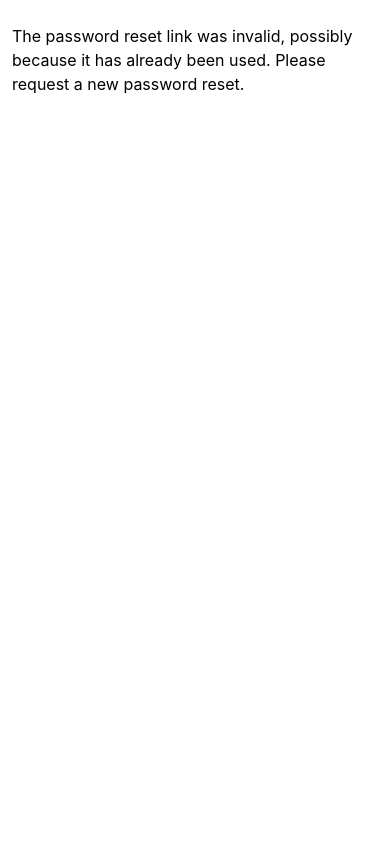
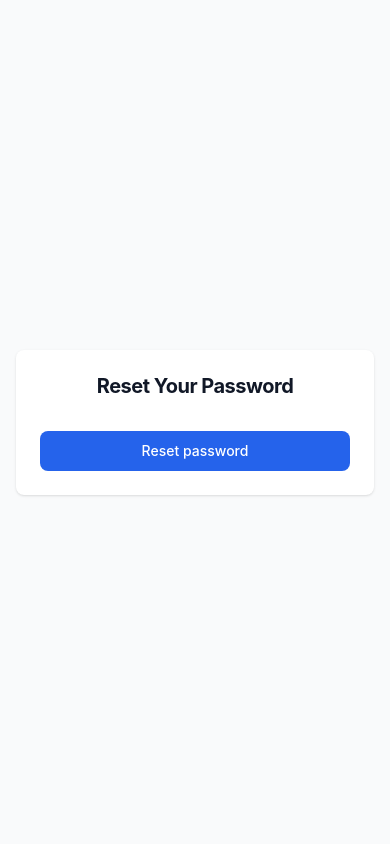
Before and after one commit to bbigbear/Django-CRM-Web, a Django app: page /password-reset-confirm/1/1 in a window 390 px wide. Run offline with Django 4.2, Linux system fonts and the light colour scheme; style sheets or scripts are compiled from the project's sources; some libraries are stand-ins or nearby versions.

Commit message:
feat: Custom reset confirm form (CBV)

```diff
--- a/config/urls.py
+++ b/config/urls.py
@@ -30,12 +30,12 @@
     ),
     path(
         'password-reset/',
-        users_views.ResetPassordView.as_view(),
+        users_views.PasswordResetCustomView.as_view(),
         name="password_reset"
     ),
     path(
         'password-reset-confirm/<uidb64>/<token>',
-        auth_views.PasswordResetConfirmView.as_view(
+        users_views.PasswordResetConfirmCustomView.as_view(
             template_name='users/password_reset_confirm.html'),
         name="password_reset_confirm"
     ),
--- a/templates/users/password_reset_confirm.html
+++ b/templates/users/password_reset_confirm.html
@@ -1,77 +1,32 @@
 {% extends "_base.html" %}
 {% block title %}
-    Password Reset
+    Forgot Your Password?
 {% endblock title %}
 {% block content %}
-    <div class="form-content my-3 p-3">
-        <div class="container">
-            <div class="row justify-content-center">
-                <div class="col-lg-5">
-                    {% if validlink %}
-                        <div class="card shadow-lg border-0 rounded-lg mt-0 mb-3">
-                            <div class="card-header justify-content-center">
-                                <h3 class="font-weight-light my-4 text-center">Reset Your Password</h3>
-                            </div>
-                            {% if form.errors %}
-                                <div class="alert alert-danger alert-dismissible" role="alert">
-                                    <div id="form_errors">
-                                        {% for key, value in form.errors.items %}<strong>{{ value }}</strong>{% endfor %}
-                                    </div>
-                                    <button type="button" class="close" data-dismiss="alert" aria-label="Close">
-                                        <span aria-hidden="true">&times;</span>
-                                    </button>
-                                </div>
-                            {% endif %}
-                            <div class="card-body">
-                                <form method="POST">
-                                    {% csrf_token %}
-                                    <div class="form-row">
-                                        <div class="col-md-10 offset-md-1">
-                                            <div class="form-group">
-                                                <label class="small mb-1" for="id_new_password1">New Password</label>
-                                                <input type="password"
-                                                       name="new_password1"
-                                                       autocomplete="new-password"
-                                                       class="form-control"
-                                                       required
-                                                       id="id_new_password1"
-                                                       placeholder="Enter password" />
-                                                <span></span>
-                                            </div>
-                                        </div>
-                                    </div>
-                                    <div class="form-row">
-                                        <div class="col-md-10 offset-md-1">
-                                            <div class="form-group">
-                                                <label class="small mb-1" for="id_new_password2">New Password Confirmation</label>
-                                                <input type="password"
-                                                       name="new_password2"
-                                                       autocomplete="new-password"
-                                                       required
-                                                       id="id_new_password2"
-                                                       class="form-control"
-                                                       placeholder="Confirm password" />
-                                            </div>
-                                        </div>
-                                    </div>
-                                    <div class="form-row">
-                                        <div class="col-md-10 offset-md-1">
-                                            <div class="form-group mt-0 mb-1">
-                                                <button type="submit" class="col-md-12 btn btn-dark" id="reset">Reset Password</button>
-                                            </div>
-                                        </div>
-                                    </div>
-                                </form>
-                            </div>
-                        </div>
-                    {% else %}
-                        <div class="alert alert-warning">
-                            The password reset link was invalid, possibly because it has already been used.
-                            Please request a new password reset.
-                        </div>
-                    {% endif %}
-                </div>
-            </div>
+    <div class="p-4 min-h-screen flex flex-col items-center justify-center bg-gray-50 dark:bg-gray-900">
+        <div class="w-full p-6 bg-white rounded-lg shadow dark:border md:mt-0 sm:max-w-md dark:bg-gray-800 dark:border-gray-700 sm:p-8">
+            <h1 class="mb-1 text-xl text-center font-bold leading-tight tracking-tight text-gray-900 md:text-2xl dark:text-white">
+                Reset Your Password
+            </h1>
+            <form class="mt-4 space-y-4 lg:mt-5 md:space-y-5" action="#" method="POST">
+                {% csrf_token %}
+                {% for field in form %}
+                    <div>
+                        <label for="{{ field.id_for_label }}"
+                               class="block mb-2 text-sm font-medium text-gray-900 dark:text-white">
+                            {{ field.label }}
+                        </label>
+                        {{ field }}
+                        {% if field.errors %}
+                            <span class="flex items-center font-medium tracking-wide text-red-500 text-xs mt-1 ml-1">{{ field.errors }}</span>
+                        {% endif %}
+                    </div>
+                {% endfor %}
+                <button type="submit"
+                        class="w-full text-white bg-primary-600 hover:bg-primary-700 focus:ring-4 focus:outline-none focus:ring-primary-300 font-medium rounded-lg text-sm px-5 py-2.5 text-center dark:bg-primary-600 dark:hover:bg-primary-700 dark:focus:ring-primary-800">
+                    Reset password
+                </button>
+            </form>
         </div>
     </div>
 {% endblock content %}
--- a/users/views.py
+++ b/users/views.py
@@ -1,5 +1,4 @@
 from django.shortcuts import render, redirect
-from .forms import RegisterForm, LoginForm, PasswordResetCustomForm
 from django.http import Http404
 from django.urls import reverse_lazy
 from django.contrib.auth import authenticate, login, logout
@@ -7,8 +6,17 @@
 from django.contrib.auth.decorators import login_required
 from django.views.generic import CreateView, View
 from django.utils.decorators import method_decorator
-from django.contrib.auth.views import PasswordResetView
 from django.contrib.messages.views import SuccessMessageMixin
+from django.contrib.auth.views import (
+    PasswordResetView,
+    PasswordResetConfirmView
+)
+from .forms import (
+    RegisterForm,
+    LoginForm,
+    PasswordResetCustomForm,
+    SetPasswordCustomForm
+)
 
 
 class RegisterView(CreateView):
@@ -96,15 +104,6 @@
         return redirect(url)
 
 
-class ResetPassordView(SuccessMessageMixin, PasswordResetView):
-    form_class = PasswordResetCustomForm
-    email_template_name = 'users/mail/password_reset_email.html'
-    subject_template_name = 'users/mail/password_reset_subject.txt'
-    template_name = 'users/password_reset.html'
-    success_message = "We've emailed you instructions for setting your password"  # noqa
-    success_url = reverse_lazy('users:login')
-
-
 @method_decorator(
     login_required(
         login_url='users:login',
@@ -130,3 +129,19 @@
         messages.success(request, 'Logged out successfully')
         logout(request)
         return redirect(url)
+
+
+class PasswordResetCustomView(SuccessMessageMixin, PasswordResetView):
+    form_class = PasswordResetCustomForm
+    email_template_name = 'users/mail/password_reset_email.html'
+    subject_template_name = 'users/mail/password_reset_subject.txt'
+    template_name = 'users/password_reset.html'
+    success_message = "We've emailed you instructions for setting your password"  # noqa
+    success_url = reverse_lazy('users:login')
+
+
+class PasswordResetConfirmCustomView(SuccessMessageMixin, PasswordResetConfirmView):  # noqa
+    form_class = SetPasswordCustomForm
+    template_name = "users/password_reset_confirm.html"
+    success_message = "Your password has been set. You may go ahead and Login"  # noqa
+    success_url = reverse_lazy('users:login')
```
